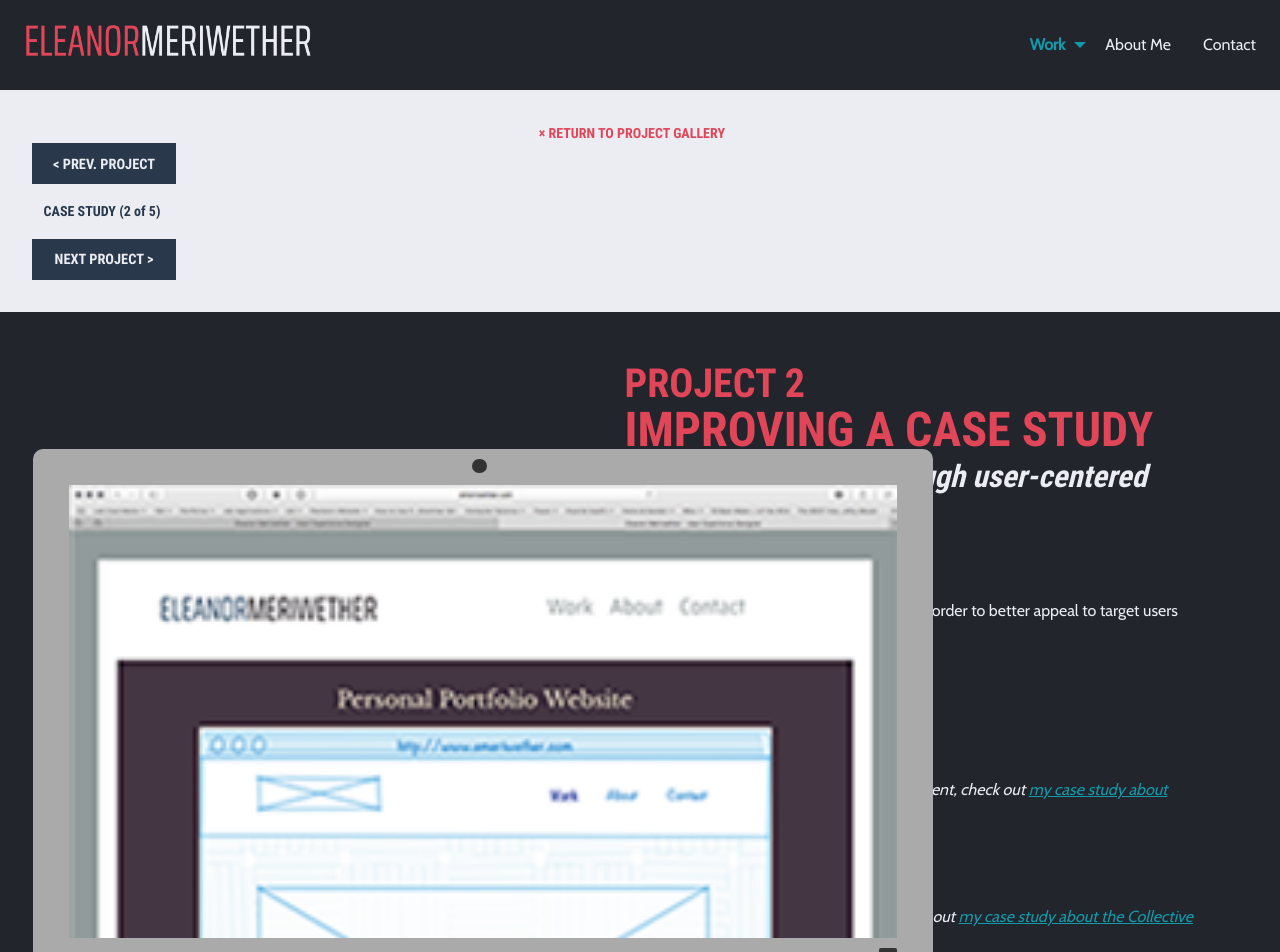
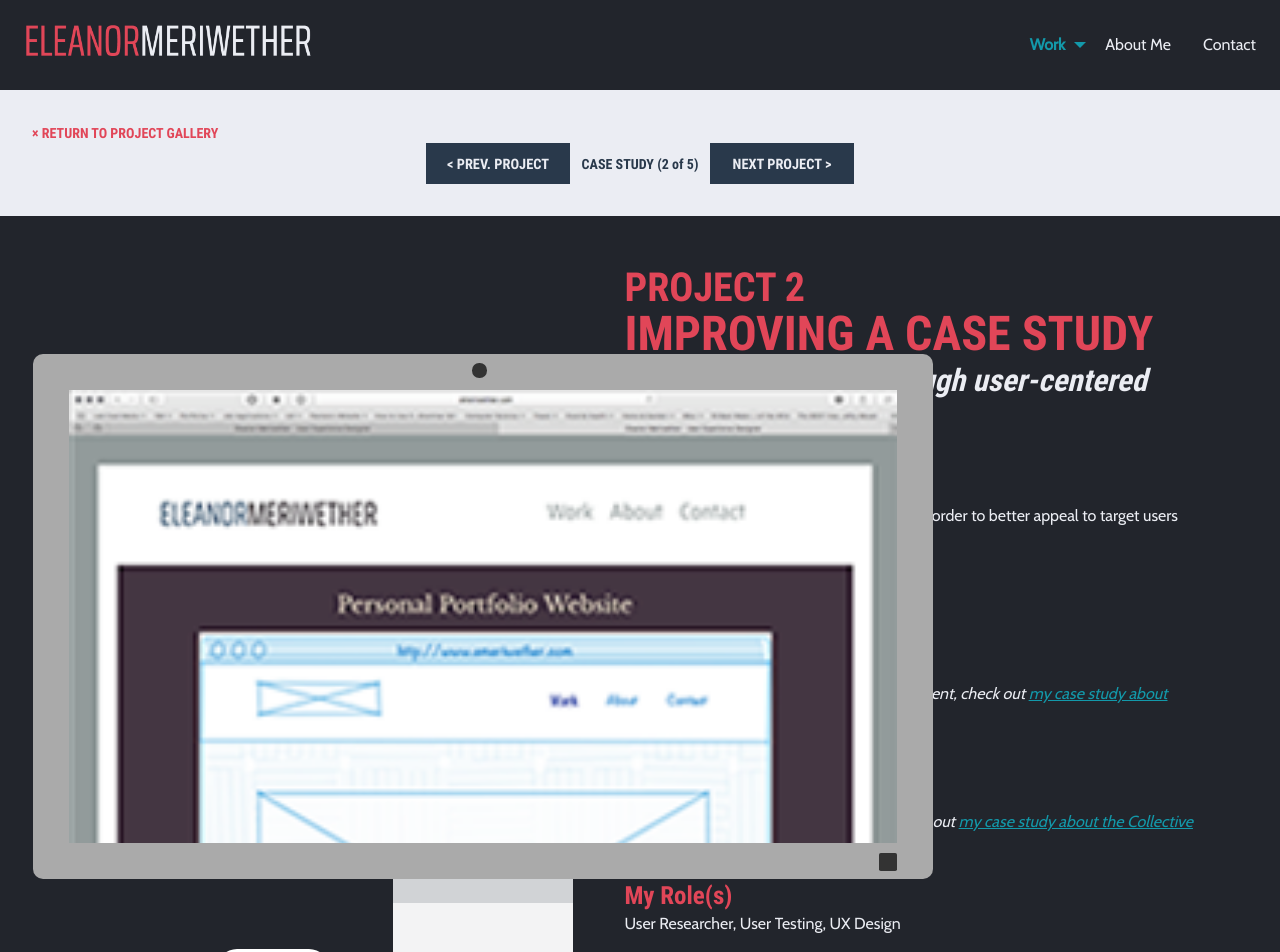
Before and after one commit to emeriwether/emeriwether.github.io, a Jekyll site: the page built from project.html, in a window 1280 px wide. Shown: the top 952 px of the page. Built offline with Jekyll 4.4.1, drawn with Linux system fonts in a browser that asks for light colours.

Commit message:
ct prev comm

```diff
--- a/project.html
+++ b/project.html
@@ -8,12 +8,10 @@ css: /css2/project.css
 ---
 
 <nav class="grid-x align-center align-middle projectNav">
-    <a href="/home.html" class="small-4 medium-3 large-2 cell returnToHome">&times; RETURN TO PROJECT GALLERY</a>
-    <div class="cell">
-        <a class="small-4 medium-3 large-2 cell button" href="/projectA.html">&lt; PREV. PROJECT</a>
-        <p class="small-4 medium-3 large-2  cell text-center">CASE STUDY <br class="rwd-break">(2 of 5)</p>
-        <a class="small-4 medium-3 large-2  cell button" href="/projectC.html">NEXT PROJECT &gt;</a>
-    </div>
+    <a href="/home.html" class="cell returnToHome">&times; RETURN TO PROJECT GALLERY</a>
+    <a class="small-4 medium-3 large-2 cell button" href="/projectA.html">&lt; PREV. PROJECT</a>
+    <p class="small-4 medium-3 large-2  cell text-center">CASE STUDY <br class="rwd-break">(2 of 5)</p>
+    <a class="small-4 medium-3 large-2  cell button" href="/projectC.html">NEXT PROJECT &gt;</a>
 </nav>
 
 <!-- BEGIN HEADER -->
```
